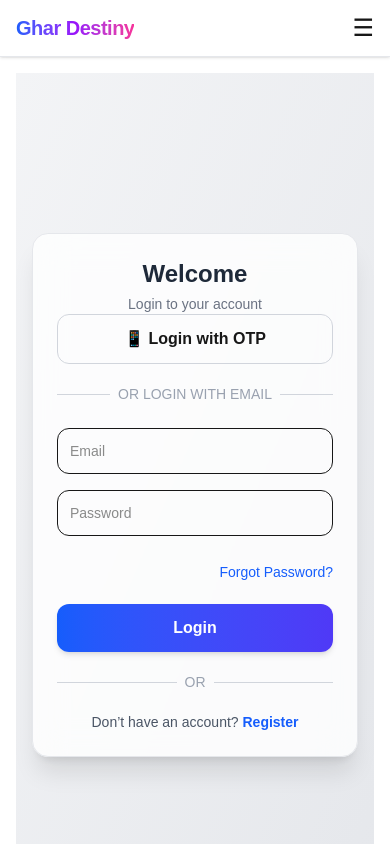
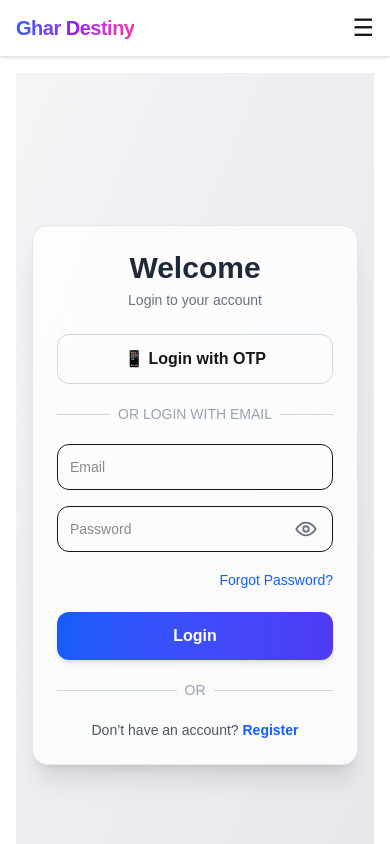
Before and after one commit to quickhome7070-create/quickhome, a Next.js app in the folder frontend/: page /login in a window 390 px wide. Shown: the top 844 px of the page. Built offline with nearby package versions, Linux system fonts and the light colour scheme; no server answers.

Commit message:
view password with icon

```diff
--- a/frontend/src/app/login/page.tsx
+++ b/frontend/src/app/login/page.tsx
@@ -7,37 +7,59 @@ import { API } from "@/src/lib/api";
 import Link from "next/link";
 
 export default function LoginPage() {
+  const router = useRouter();
   const { setUser } = useAuth();
-  const router = useRouter();
-  const { login } = useAuth();
 
   const [email, setEmail] = useState("");
   const [password, setPassword] = useState("");
+
+  const [showPassword, setShowPassword] = useState(false);
+
+  const [emailError, setEmailError] = useState("");
   const [loading, setLoading] = useState(false);
 
+  // ✅ Email Validation
+  const validateEmail = (value: string) => {
+    const regex = /^[^\s@]+@[^\s@]+\.[^\s@]+$/;
+
+    if (!regex.test(value)) {
+      setEmailError("Enter valid email address");
+      return false;
+    }
+
+    setEmailError("");
+    return true;
+  };
+
   const handleLogin = async () => {
+    // ✅ Validate Email
+    if (!validateEmail(email)) return;
+
     setLoading(true);
 
     try {
       const res = await fetch(API.login, {
         method: "POST",
-        headers: { "Content-Type": "application/json" },
+        headers: {
+          "Content-Type": "application/json",
+        },
         credentials: "include",
-        body: JSON.stringify({ email, password }),
+        body: JSON.stringify({
+          email,
+          password,
+        }),
       });
 
       const data = await res.json();
 
       if (res.ok) {
-setUser(data.user)
-  // 🔐 Check if admin
+        setUser(data.user);
+
         if (data.user.role === "admin") {
-    router.push("/admin"); // ✅ admin dashboard
+          router.push("/admin");
         } else {
-
-    router.push("/"); // ✅ normal user
+          router.push("/");
         }
-
       } else {
         alert(data.message || "Login failed");
       }
@@ -53,25 +75,24 @@ setUser(data.user)
 
       <div className="w-full max-w-md bg-white/80 backdrop-blur-lg p-6 sm:p-8 rounded-2xl shadow-xl border border-gray-200">
 
-        {/* Title */}
-        <h2 className="text-2xl sm:text-3xl font-bold text-center text-gray-800">
+        {/* Heading */}
+        <h2 className="text-3xl font-bold text-center text-gray-800">
           Welcome
         </h2>
+
         <p className="text-center text-gray-500 text-sm mt-1">
           Login to your account
         </p>
 
-        {/* OTP LOGIN BUTTON */}
-
+        {/* OTP Login */}
         <Link
           href="/otp-login"
-  className="w-full flex items-center justify-center gap-2 border border-gray-300 py-3 rounded-xl font-semibold hover:bg-gray-50 transition"
+          className="w-full flex items-center justify-center gap-2 border border-gray-300 py-3 rounded-xl font-semibold hover:bg-gray-50 transition mt-6"
         >
           📱 Login with OTP
         </Link>
 
         {/* Divider */}
-
         <div className="flex items-center gap-2 my-5">
           <div className="flex-1 h-px bg-gray-300"></div>
 
@@ -82,26 +103,106 @@ setUser(data.user)
           <div className="flex-1 h-px bg-gray-300"></div>
         </div>
 
+        {/* Form */}
+        <div className="space-y-4">
 
-
-        {/* Inputs */}
-        <div className="mt-6 space-y-4">
+          {/* Email */}
+          <div>
             <input
-            className="w-full border rounded-xl p-3 text-sm focus:ring-2 focus:ring-blue-500 outline-none"
+              type="email"
               placeholder="Email"
               value={email}
-            onChange={(e) => setEmail(e.target.value)}
+              onChange={(e) => {
+                setEmail(e.target.value);
+
+                if (emailError) {
+                  validateEmail(e.target.value);
+                }
+              }}
+              onBlur={() => validateEmail(email)}
+              className={`w-full border rounded-xl p-3 text-sm outline-none focus:ring-2 ${
+                emailError
+                  ? "border-red-500 focus:ring-red-300"
+                  : "focus:ring-blue-500"
+              }`}
             />
 
+            {emailError && (
+              <p className="text-red-500 text-sm mt-1">
+                {emailError}
+              </p>
+            )}
+          </div>
+
+          {/* Password */}
+         {/* Password */}
+<div className="relative">
+
   <input
-            type="password"
-            className="w-full border rounded-xl p-3 text-sm focus:ring-2 focus:ring-blue-500 outline-none"
+    type={showPassword ? "text" : "password"}
     placeholder="Password"
     value={password}
     onChange={(e) => setPassword(e.target.value)}
+    className="w-full border rounded-xl p-3 pr-12 text-sm outline-none focus:ring-2 focus:ring-blue-500"
   />
 
-          <div className="text-right mt-2">
+  {/* Eye Icon */}
+  <button
+    type="button"
+    onClick={() => setShowPassword(!showPassword)}
+    className="absolute right-4 top-1/2 -translate-y-1/2 text-gray-500 hover:text-gray-700"
+  >
+    {showPassword ? (
+      // Eye Off
+      <svg
+        xmlns="http://www.w3.org/2000/svg"
+        width="22"
+        height="22"
+        fill="none"
+        viewBox="0 0 24 24"
+        stroke="currentColor"
+        strokeWidth="2"
+      >
+        <path
+          strokeLinecap="round"
+          strokeLinejoin="round"
+          d="M3 3l18 18"
+        />
+        <path
+          strokeLinecap="round"
+          strokeLinejoin="round"
+          d="M10.584 10.587a2 2 0 102.829 2.829"
+        />
+        <path
+          strokeLinecap="round"
+          strokeLinejoin="round"
+          d="M9.88 5.09A9.953 9.953 0 0112 5c5 0 9 7 9 7a17.3 17.3 0 01-2.164 2.94M6.228 6.228C4.312 7.526 3 9.5 3 9.5s4 7 9 7a8.96 8.96 0 004.773-1.228"
+        />
+      </svg>
+    ) : (
+      // Eye
+      <svg
+        xmlns="http://www.w3.org/2000/svg"
+        width="22"
+        height="22"
+        fill="none"
+        viewBox="0 0 24 24"
+        stroke="currentColor"
+        strokeWidth="2"
+      >
+        <path
+          strokeLinecap="round"
+          strokeLinejoin="round"
+          d="M1.5 12S5 5 12 5s10.5 7 10.5 7-3.5 7-10.5 7S1.5 12 1.5 12z"
+        />
+        <circle cx="12" cy="12" r="3" />
+      </svg>
+    )}
+  </button>
+</div>
+
+          {/* Forgot Password */}
+          <div className="text-right">
             <Link
               href="/forgot-password"
               className="text-sm text-blue-600 hover:underline"
@@ -111,23 +212,22 @@ setUser(data.user)
           </div>
         </div>
 
-        {/* Button */}
+        {/* Login Button */}
         <button
           onClick={handleLogin}
           disabled={loading}
-          className="w-full mt-5 bg-gradient-to-r from-blue-600 to-indigo-600 text-white py-3 rounded-xl font-semibold shadow-md hover:shadow-lg hover:scale-[1.02] transition disabled:opacity-70"
+          className="w-full mt-5 bg-gradient-to-r from-blue-600 to-indigo-600 text-white py-3 rounded-xl font-semibold shadow-md hover:scale-[1.02] transition disabled:opacity-70"
         >
           {loading ? "Logging in..." : "Login"}
         </button>
 
-        {/* Divider */}
+        {/* Bottom */}
         <div className="flex items-center gap-2 my-5">
           <div className="flex-1 h-px bg-gray-300"></div>
           <span className="text-gray-400 text-sm">OR</span>
           <div className="flex-1 h-px bg-gray-300"></div>
         </div>
 
-        {/* Register */}
         <p className="text-center text-gray-600 text-sm">
           Don’t have an account?{" "}
           <Link
```
Lines whose indentation alone changed are shown as unchanged.
